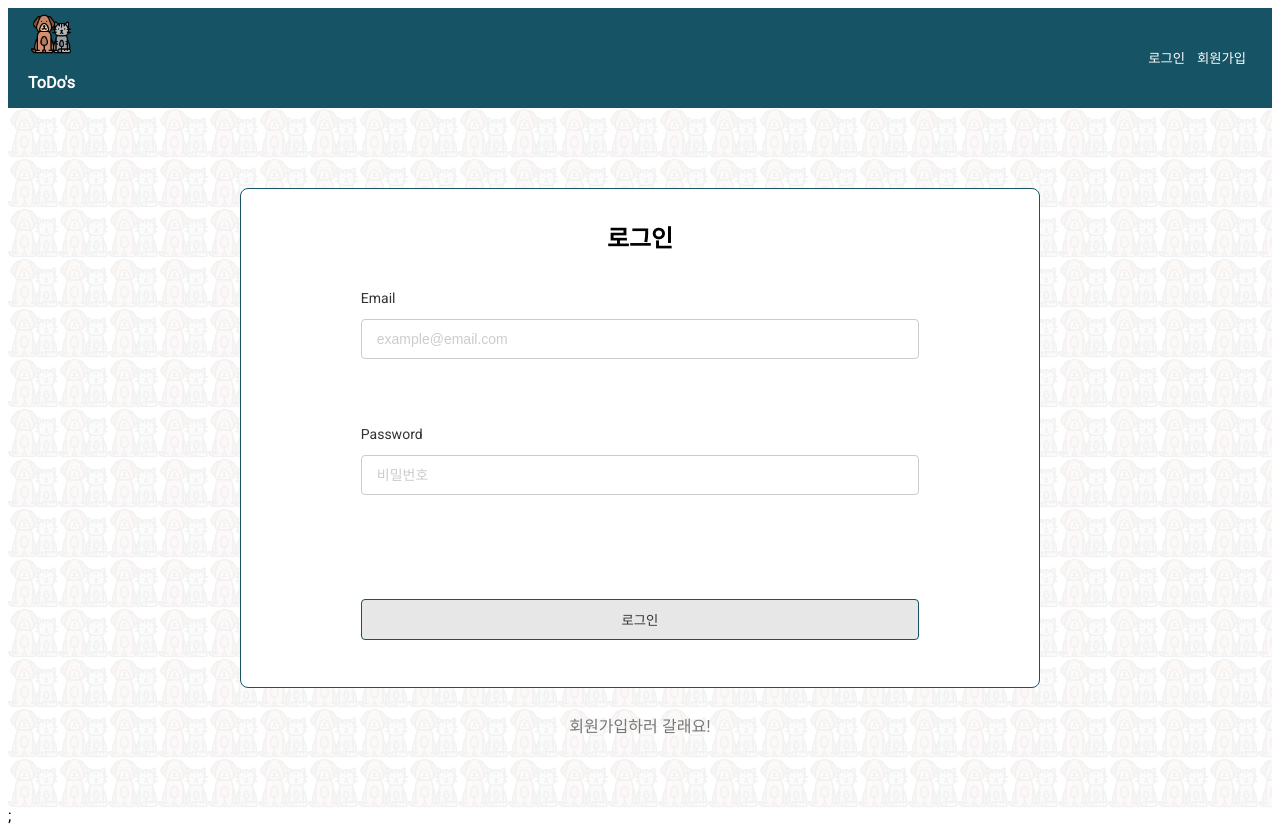
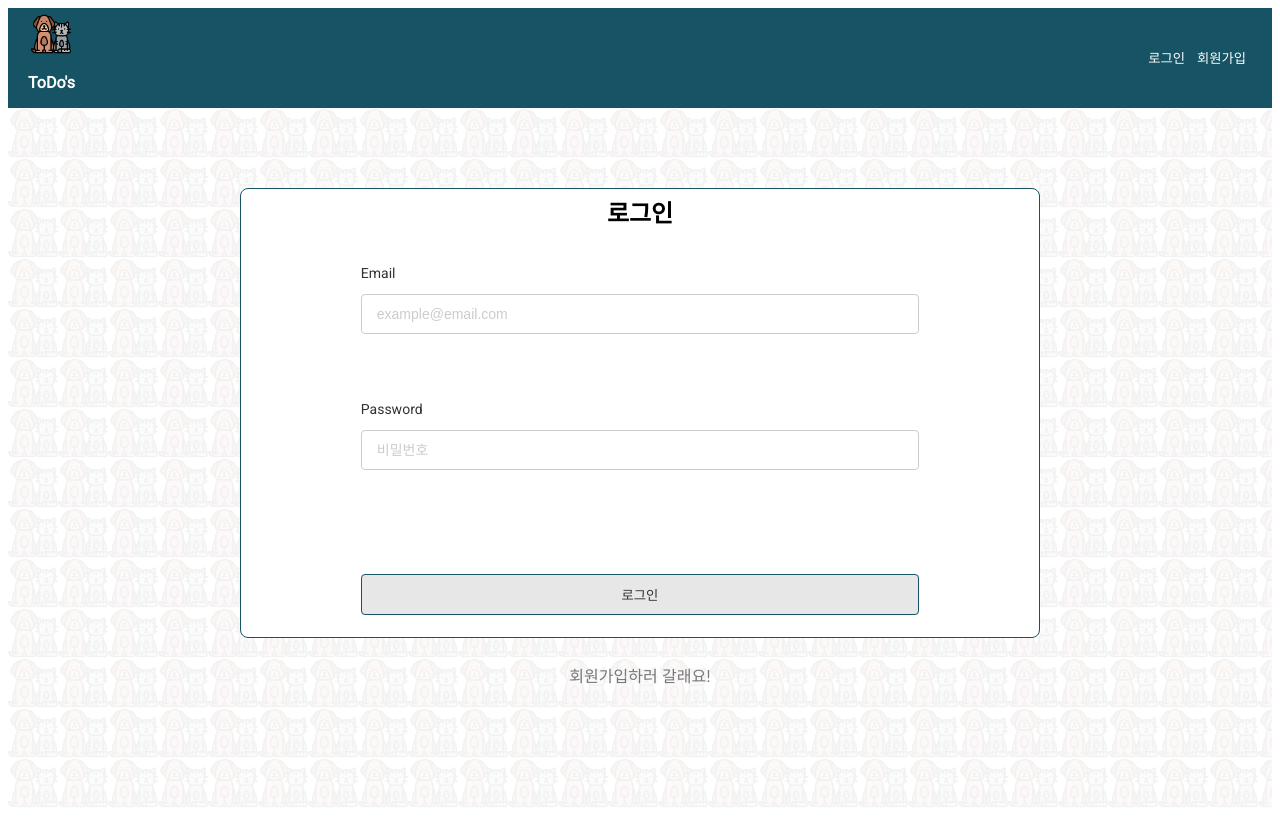
Before and after one commit to ish1610/TODO, a React (Create React App) app: page /login in a window 1280 px wide. Built offline with nearby package versions, Linux system fonts and the light colour scheme; no server answers; a web font is replaced by a local one; what emotion-reset would draw is missing.

Commit message:
Design : 최소 너비, 높이  수정

```diff
--- a/src/components/Auth/Views/LoginLayoutView.tsx
+++ b/src/components/Auth/Views/LoginLayoutView.tsx
@@ -5,7 +5,7 @@
   const Login = React.lazy(() => import("../Login"));
   return (
     <Suspense fallback={<LoadingView />}>
-      <Login />;
+      <Login />
     </Suspense>
   );
 };
--- a/src/components/Auth/Views/LoginView.tsx
+++ b/src/components/Auth/Views/LoginView.tsx
@@ -15,7 +15,7 @@
   width: 80%;
   max-width: 800px;
 
-  min-height: 500px;
+  min-height: 450px;
   background-color: #fff;
   border: 1px solid ${blue};
   border-radius: 8px;
--- a/src/components/Common/Auth/View/AuthContainerView.tsx
+++ b/src/components/Common/Auth/View/AuthContainerView.tsx
@@ -4,8 +4,8 @@
 
 const Container = styled.div`
   position: relative;
-  height: calc(100vh - 120px);
-  min-height: 700px;
+  height: calc(100vh - 100px);
+  min-height: 600px;
   padding: 80px 36px 180px;
   min-width: 450px;
   display: flex;
```
